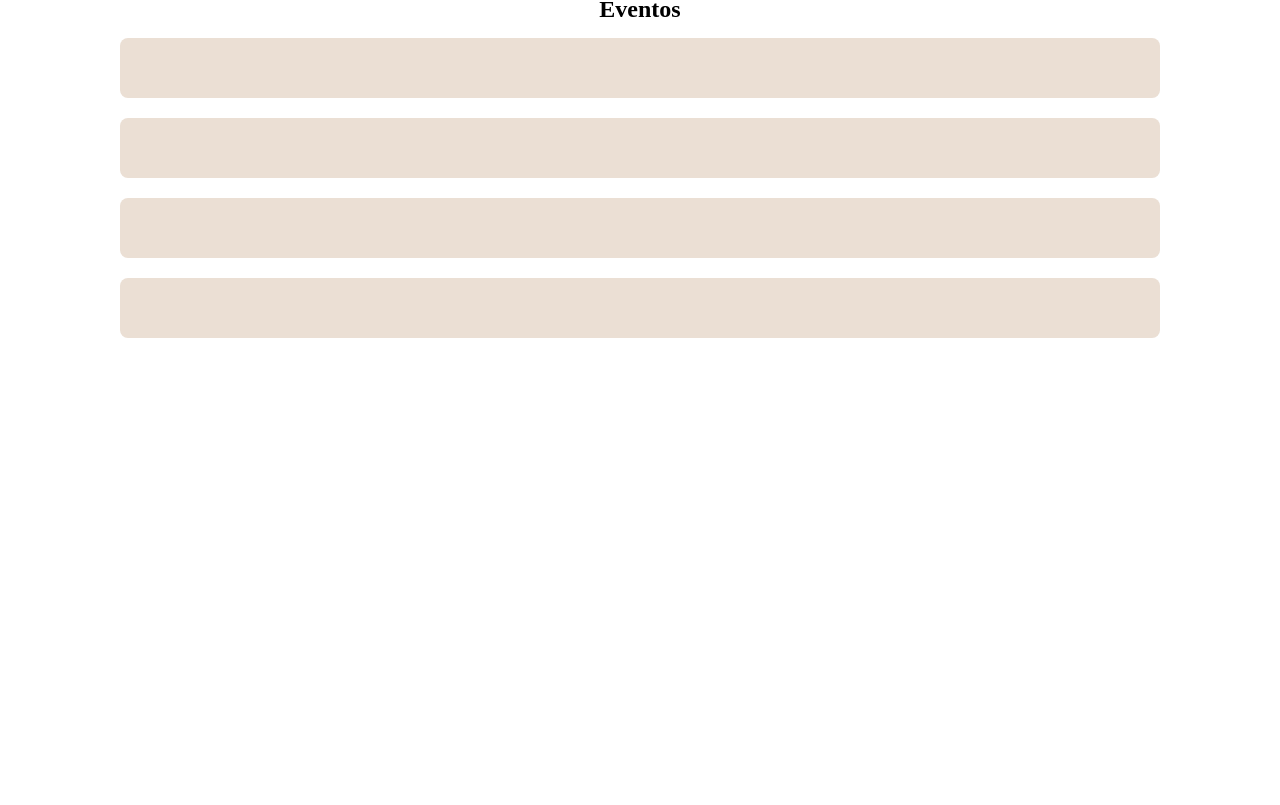
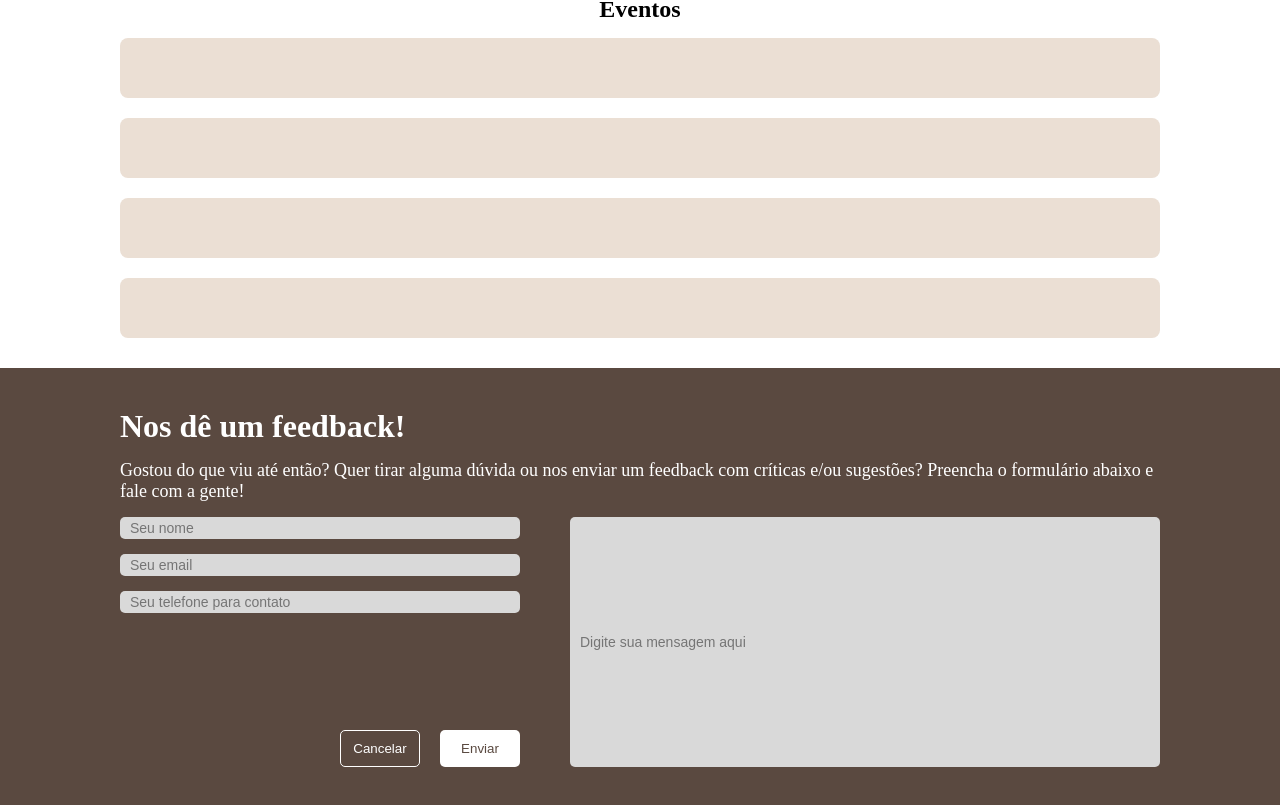
Before and after one commit to Jamajal/Vivendo-Ouro-Preto-Front, a React (Vite) app in the folder front/: page / in a window 1280 px wide. Shown: the part 610-1415 px from the top of the page. Before the commit the page ends 948 px from the top, so only its background shows below. Built offline with nearby package versions, Linux system fonts and the light colour scheme.

Commit message:
Criando forms

```diff
--- /dev/null
+++ b/front/src/components/Forms/StyledForms.jsx
@@ -0,0 +1,90 @@
+import styled from 'styled-components'
+
+export const StyledForms = styled.section`
+    display: flex;
+    flex-direction: column;
+    gap: 15px;
+
+    padding: 40px 0;
+
+    background-color: #5A4940;
+    color: white;
+
+    > h2{
+        font-weight: 600;
+        font-size: 32px;
+    }
+
+    > p{
+        font-weight: 400;
+        font-size: 18px;
+    }
+
+    > form{
+        display: flex;
+        gap: 50px;
+        height: 250px;
+    }
+
+    > form > input{
+        height: 100%;
+    }
+
+    .contact{
+        position: relative;
+        display: flex;
+        flex-direction: column;
+        justify-content: space-between;
+    }
+
+
+    .contact-fields{
+        display: flex;
+        flex-direction: column;
+        gap: 15px;
+    }
+
+    .buttons{
+        display: flex;
+        justify-content: flex-end;
+        gap: 20px;
+    }
+
+    .buttons > button{
+        width: 80px;
+        padding: 10px;
+        background: none;
+        color: white;
+        border: 1px solid #FFFFFF;
+        border-radius: 5px;
+        cursor: pointer;
+    }
+
+    .buttons > input{
+        width: 80px;
+        padding: 10px;
+        color: #5A4940;
+        background-color: white;
+        border: none;
+        border-radius: 5px;
+        cursor: pointer;
+    }
+
+    .contact-fields > input,
+    > form > input{
+        width: 400px;
+        padding: 3px 10px;
+
+        weight: 600;
+        font-size: 14px;
+
+        color: #967F73;
+        background: #D9D9D9;
+        border: none;
+        border-radius: 5px;
+    }
+
+    > form > input{
+        width: 100%;
+    }
+    `
--- /dev/null
+++ b/front/src/components/Forms/index.jsx
@@ -0,0 +1,25 @@
+import { StyledForms } from "./StyledForms";
+
+export default function Forms(){
+
+    return(
+        <StyledForms className="layer gap">
+            <h2>Nos dê um feedback!</h2>
+            <p>Gostou do que viu até então? Quer tirar alguma dúvida ou nos enviar um feedback com críticas e/ou sugestões? Preencha o formulário abaixo e fale com a gente!</p>
+            <form action="./" method="post">
+                <div className="contact">
+                    <div className="contact-fields">
+                        <input type="text" placeholder="Seu nome" />
+                        <input type="email" placeholder="Seu email" />
+                        <input type="text" placeholder="Seu telefone para contato" />
+                    </div>
+                    <div className="buttons">
+                        <button onClick={e => e.preventDefault()}>Cancelar</button>
+                        <input type="submit" value="Enviar" onClick={e => e.preventDefault()} />
+                    </div>
+                </div>
+                <input type="text" name="Text message" placeholder="Digite sua mensagem aqui" />
+            </form>
+        </StyledForms>
+    )
+}
--- a/front/src/pages/Home/index.jsx
+++ b/front/src/pages/Home/index.jsx
@@ -1,6 +1,7 @@
 import Header from '../../components/Header'
 import Welcome from '../../components/Welcome'
 import EventList from '../../components/EventsList'
+import Forms from '../../components/Forms'
 
 import { StyledHome } from './StyledHome'
 
@@ -10,6 +11,7 @@ export default function Home(){
             <Header />
             <Welcome />
             <EventList />
+            <Forms />
         </StyledHome>
     )
 }
```
